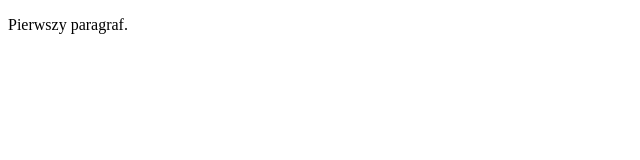
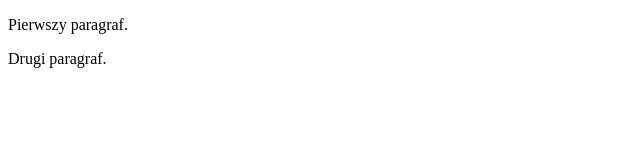
Before and after one commit to yagoda6/gitjestgit2, a plain HTML site: page index.html in a window 1280 px wide. Shown: the full height of the page, 0-640 px from the left. Drawn offline with Linux system fonts and the light colour scheme.

Commit message:
drugi paragraf

```diff
--- a/index.html
+++ b/index.html
@@ -6,6 +6,7 @@
 </head>
 <body>
    <p> Pierwszy paragraf. </p>
+   <p> Drugi paragraf. </p>
 
 </body>
 </html>
```
